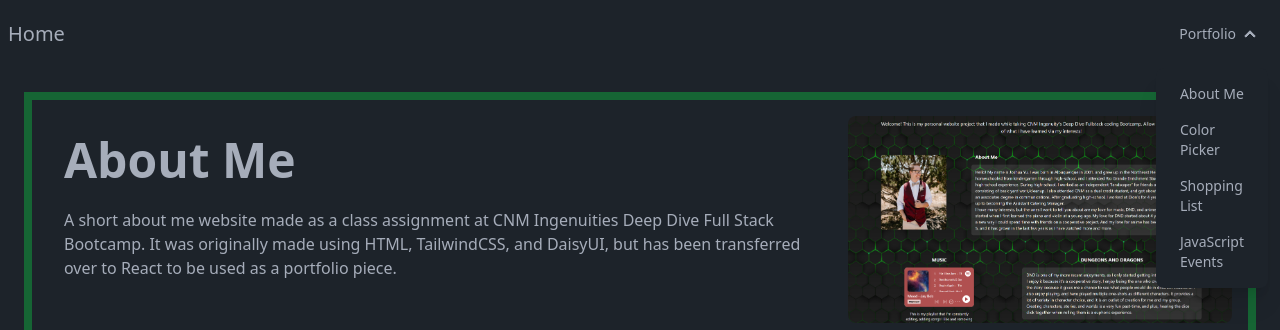
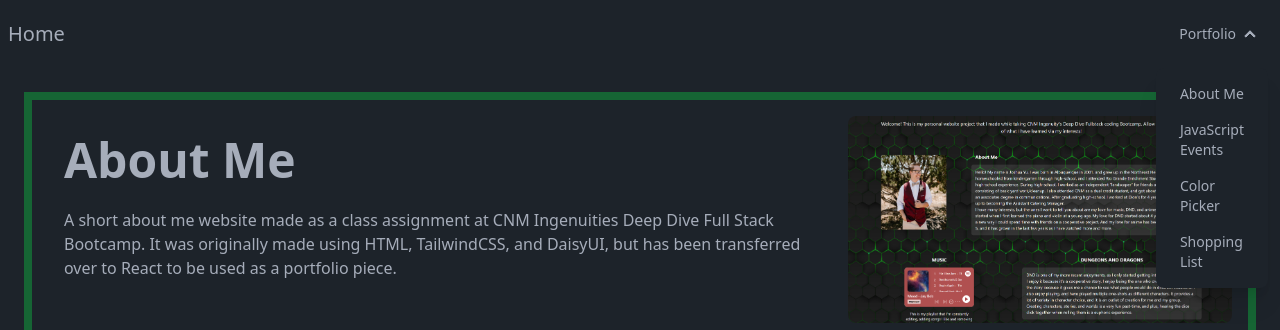
Before and after one commit to JoshuaYu2023/personal-website, a Next.js app in the folder frontend/: page / in a window 1280 px wide. Both pictures are taken after a click on the heading "Portfolio". Shown: the top 330 px of the page. Built offline with nearby package versions, Linux system fonts and the light colour scheme; what tailwindcss-animated would draw is missing.

Commit message:
reorganize NavBar to match home layout

```diff
--- a/frontend/src/app/components/Navbar.tsx
+++ b/frontend/src/app/components/Navbar.tsx
@@ -15,9 +15,9 @@ export function Navbar() {
                             </summary>
                             <ul className={"dropdown-content z-10 rounded-lg p-2 bg-base-100"}>
                                 <li><Link href={'/about-me'}>About Me</Link></li>
+                                <li><Link href={'/js-events'}>JavaScript Events</Link></li>
                                 <li><Link href={'/color-picker'}>Color Picker</Link></li>
                                 <li><Link href={'/shopping-list'}>Shopping List</Link></li>
-                                <li><Link href={'/js-events'}>JavaScript Events</Link></li>
                             </ul>
                         </details>
                     </li>
```
